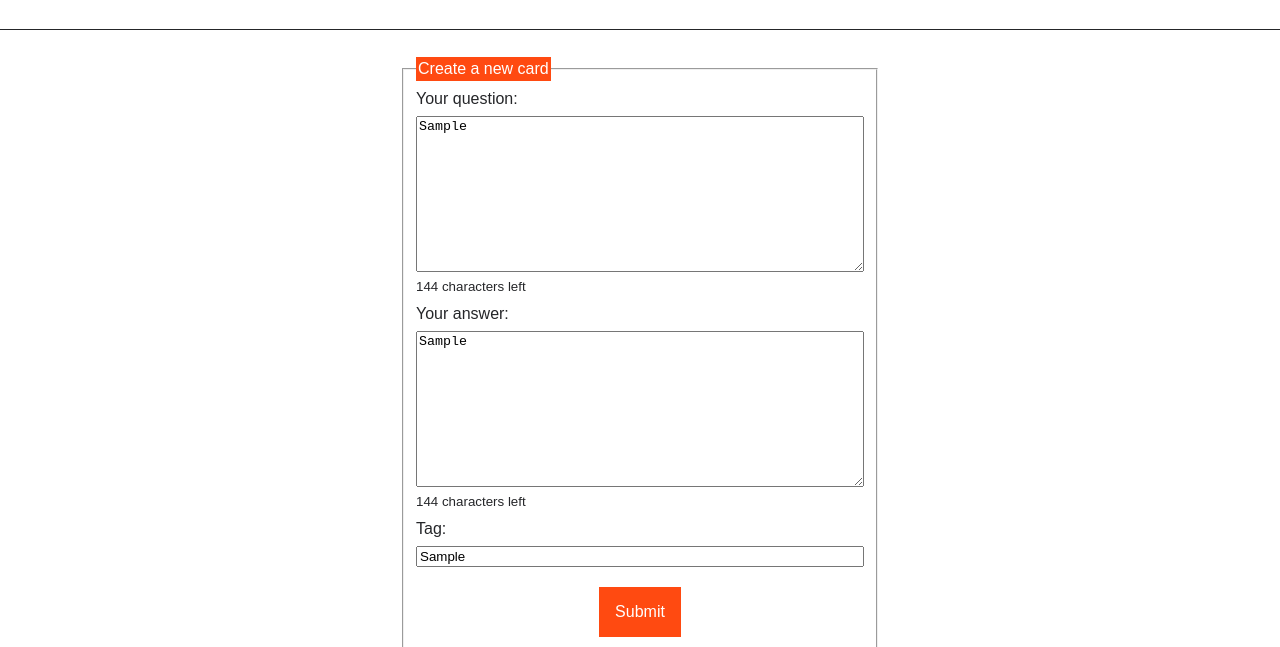
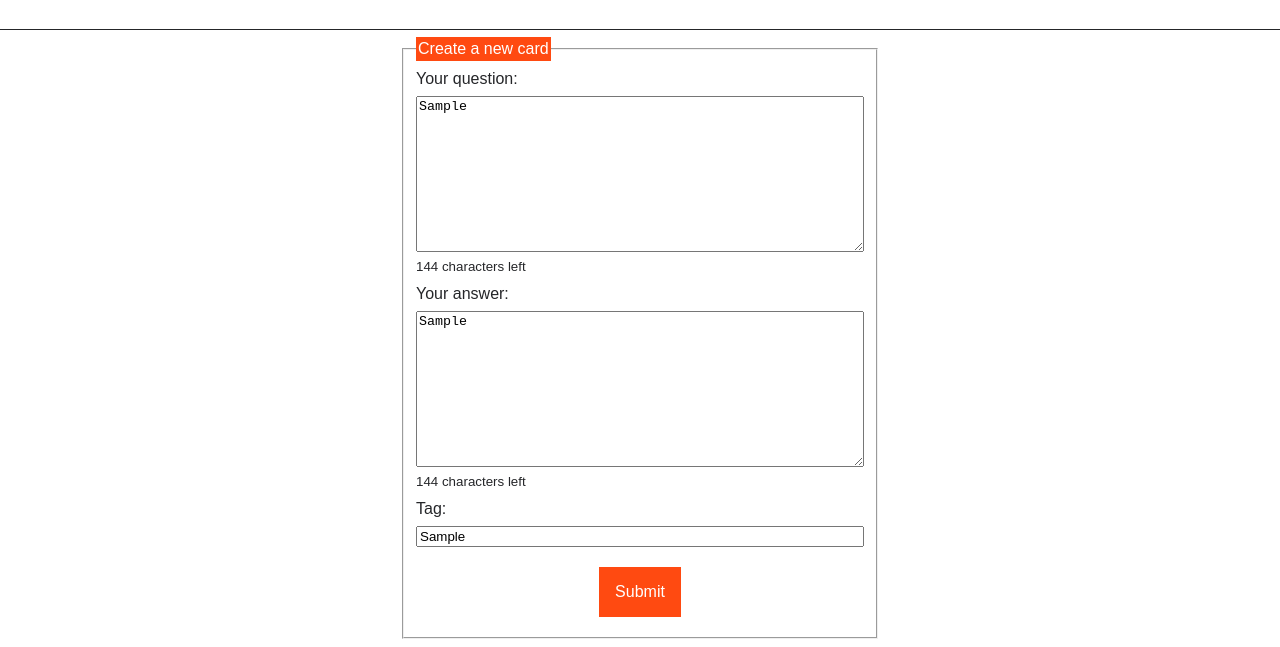
Before and after one commit to ekat-br/quiz-app-2, a website: page form.html in a window 1280 px wide. Both pictures are taken after typing "Sample", "Sample", "Sample" into the empty fields and a click on the button "Submit". Shown: the part 73-720 px from the top of the page. Drawn offline with Linux system fonts and the light colour scheme.

Commit message:
Update form

```diff
--- a/components/form/form.css
+++ b/components/form/form.css
@@ -1,10 +1,10 @@
 .newcard-form {
   display: block;
-  margin: 120px auto auto auto;
+  margin: 100px auto auto auto;
   max-width: 500px;
   display: grid;
   padding: 10px;
-  margin-bottom: 100px;
+  margin-bottom: 90px;
 }
 
 fieldset {
--- a/form.html
+++ b/form.html
@@ -43,6 +43,7 @@
           <button type="submit" class="form__button-submit">Submit</button>
         </fieldset>
       </form>
+      <ul class="card-list"></ul>
     </main>
 
     <nav class="navigation">
--- a/form.js
+++ b/form.js
@@ -22,7 +22,7 @@ function createCard(data) {
   //cardlistitem
   const cardListItem = document.createElement("li");
   cardListItem.classList.add("card-list__item");
-  form.append(cardListItem);
+  cardList.append(cardListItem);
 
   //card
   const card = document.createElement("article");
```
